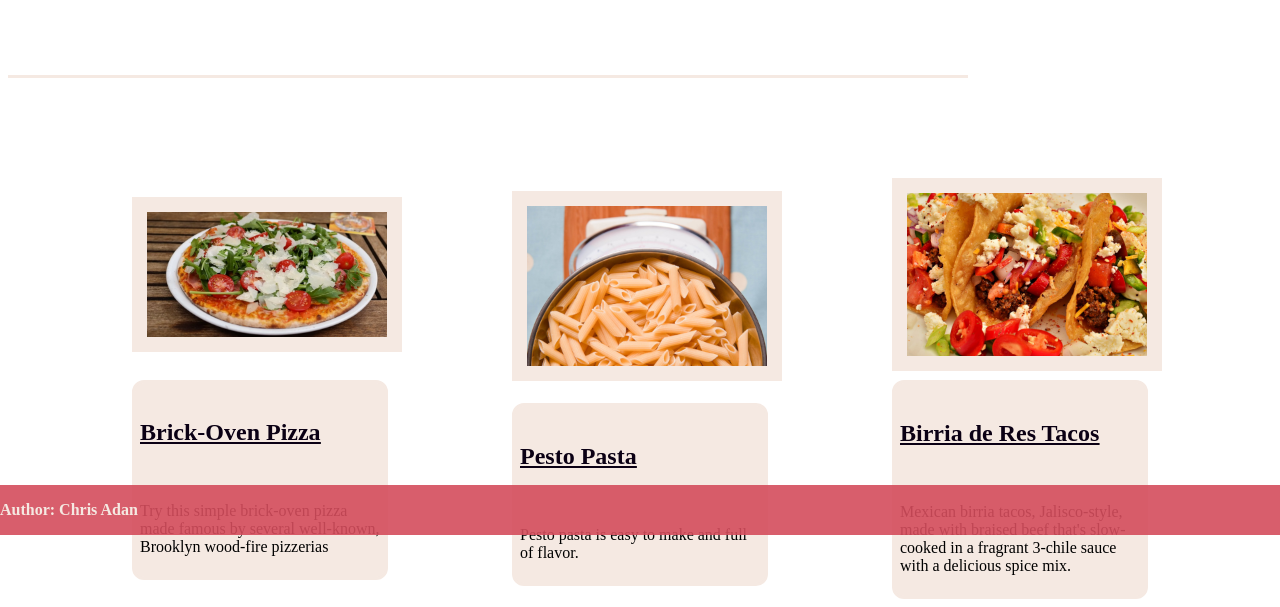
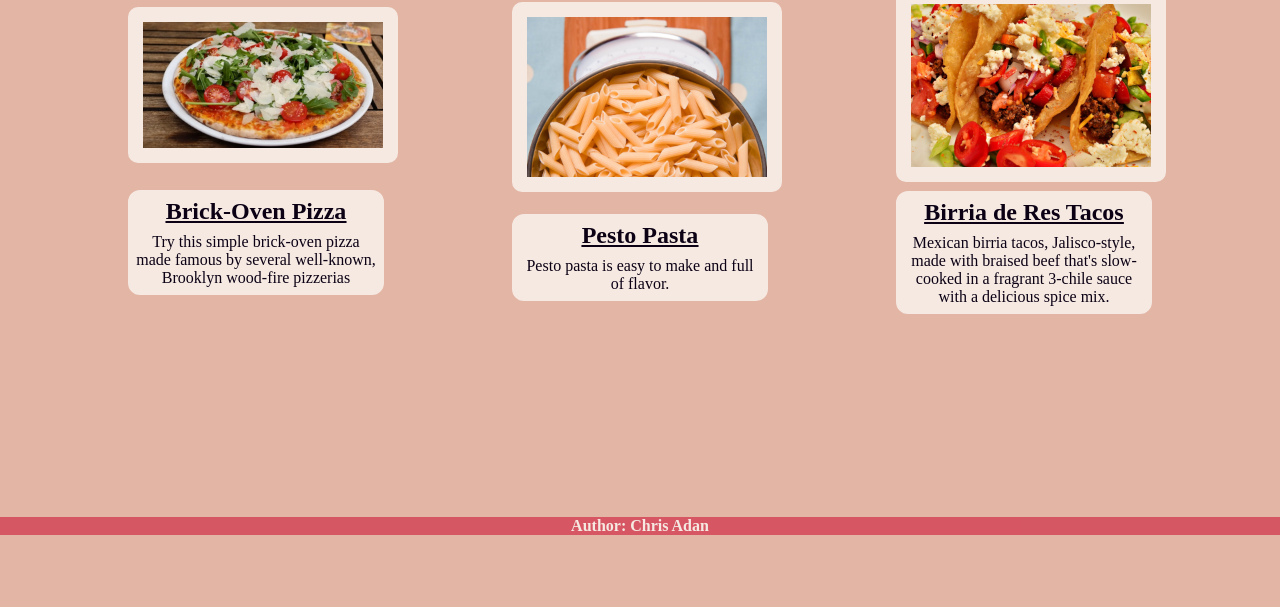
Before and after one commit to ChrisAdan/odin-recipes, a plain HTML site: page index.html in a window 1280 px wide. Shown: the part 265-872 px from the top of the page. After the commit the page ends 800 px from the top, so only its background shows below. Drawn offline with Linux system fonts and the light colour scheme.

Commit message:
Update index.html syle links

```diff
--- a/index.html
+++ b/index.html
@@ -4,6 +4,7 @@
     <meta charset="UTF-8" />
     <meta name="viewport" content="width=device-width, initial-scale=1.0" />
     <title>Recipes I Like</title>
+    <link rel="stylesheet" href="./css/style-site.css" />
     <link rel="stylesheet" href="./css/style-index.css" />
   </head>
   <body>
```
